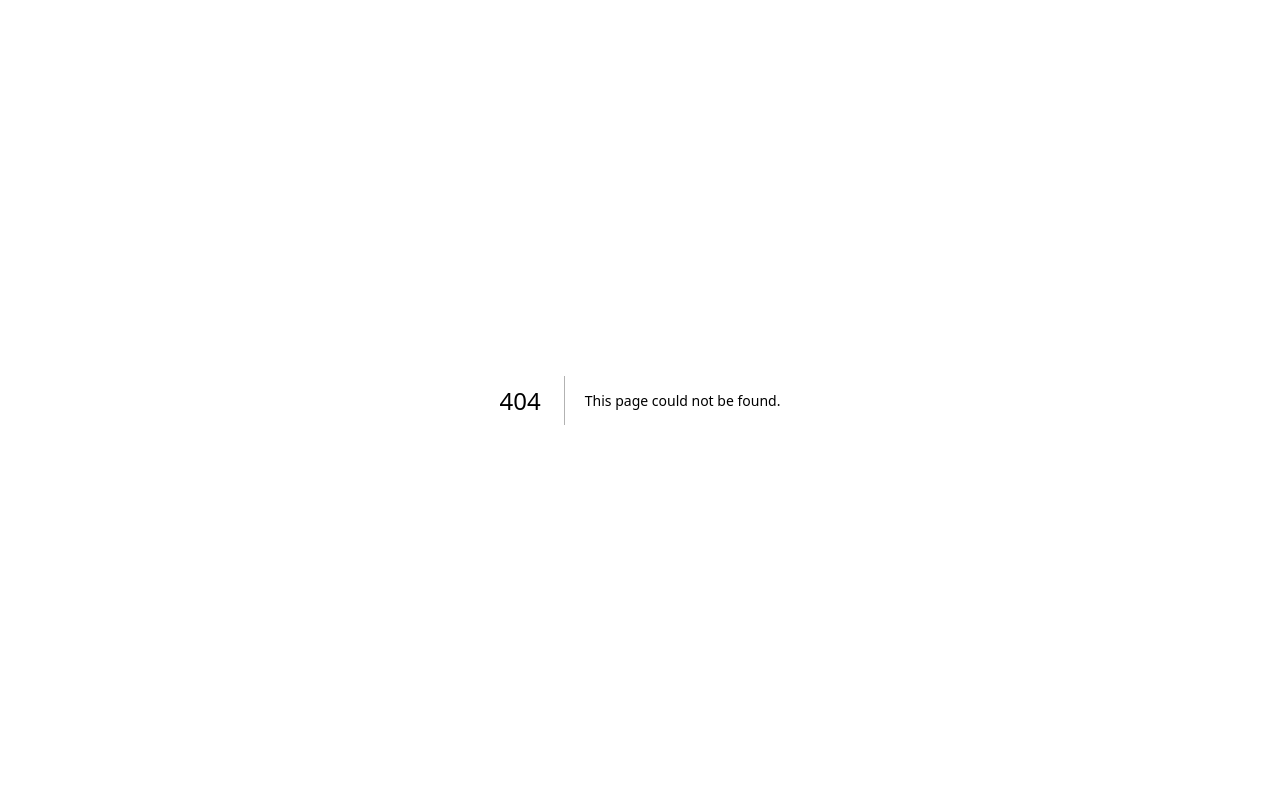
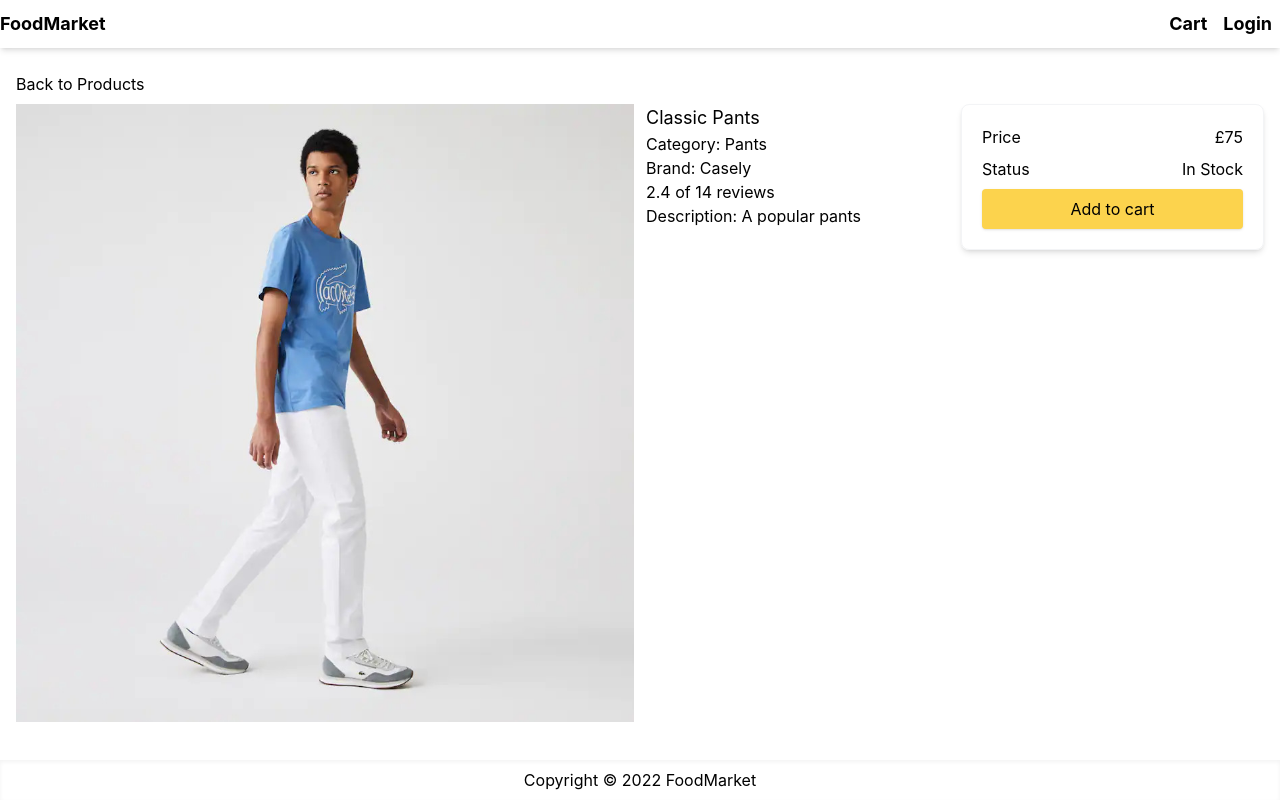
Before and after one commit to Eluented/eccomerce-practice, a Next.js app: page /product/classic-pants in a window 1280 px wide. Before the commit this address had no page. Built offline with nearby package versions, Linux system fonts and the light colour scheme.

Commit message:
added slug.js to show a unique page and url for each item

```diff
--- a/package.json
+++ b/package.json
@@ -16,6 +16,7 @@
     "react-dom": "18.2.0"
   },
   "devDependencies": {
+    "@types/react": "^18.0.26",
     "autoprefixer": "^10.4.13",
     "postcss": "^8.4.20",
     "tailwindcss": "^3.2.4"
--- /dev/null
+++ b/pages/product/[slug].js
@@ -0,0 +1,59 @@
+import Link from 'next/link';
+import { useRouter } from 'next/router'
+import React from 'react'
+import Layout from '../../components/Layout'
+import data from '../../utils/data';
+import Image from 'next/image';
+
+export default function ProductScreen() {
+    const {query} = useRouter();
+    const { slug } = query;
+    const product = data.products.find(x => x.slug === slug);
+
+    if (!product) {
+        return <div>Product Not Found</div>
+    }
+
+  return (
+    <Layout title={product.name}>
+        <div className='py-2'>
+            <Link href='/'>Back to Products</Link>
+        </div>
+
+        <div className='grid md:grid-cols-4 md:gap-3'>
+            <div className='md:col-span-2'>
+                <Image
+                    src={product.image}
+                    alt={product.name}
+                    width={640}
+                    height={640}
+                />
+            </div>
+            <div>
+                <ul>
+                    <li>
+                        <h1 className='text-lg'>{product.name}</h1>
+                    </li>
+                    <li>Category: {product.category}</li>
+                    <li>Brand: {product.brand}</li>
+                    <li>{product.rating} of {product.numReviews} reviews</li>
+                    <li>Description: {product.description}</li>
+                </ul>
+            </div>
+            <div>
+                <div className='card p-5'>
+                    <div className='mb-2 flex justify-between'>
+                        <div>Price</div>
+                        <div>£{product.price}</div>
+                    </div>
+                <div className='mb-2 flex justify-between'>
+                    <div>Status</div>
+                    <div>{product.countInStock > 0 ? 'In Stock' : 'Out of Stock'}</div>
+                </div>
+                <button className='primary-button w-full'>Add to cart</button>
+                </div>
+            </div>
+        </div>
+    </Layout>
+  )
+}
```
Also changed, not shown: 1 other file (tests, documents, lock files or other folders).
